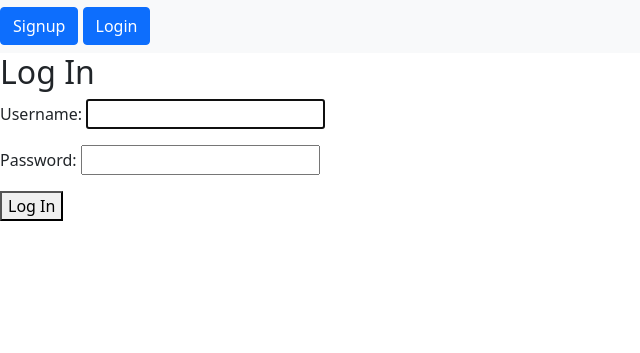
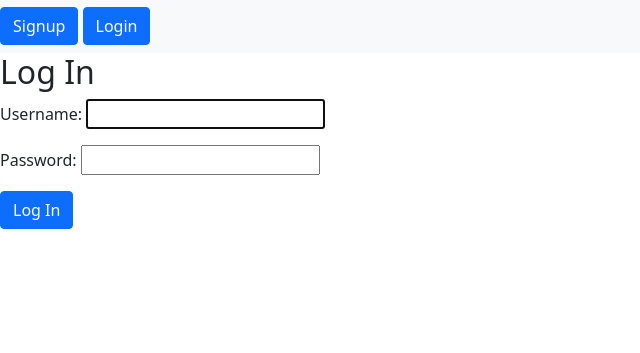
Before and after one commit to sankalppar/ssl_lab4, a Django app: page /account/login/ in a window 1280 px wide. Shown: the part 89-442 px from the top of the page, without its empty margins (0-640 px from the left). Run offline with Django 3.2, Linux system fonts and the light colour scheme.

Commit message:
Design change

```diff
--- a/templates/registration/login.html
+++ b/templates/registration/login.html
@@ -8,6 +8,6 @@
 <form method="post">
   {% csrf_token %}
   {{ form.as_p }}
-  <button type="submit">Log In</button>
+  <button type="submit" class="btn btn-primary">Log In</button>
 </form>
 {% endblock %}
```
Also changed, not shown: 1 other file.
